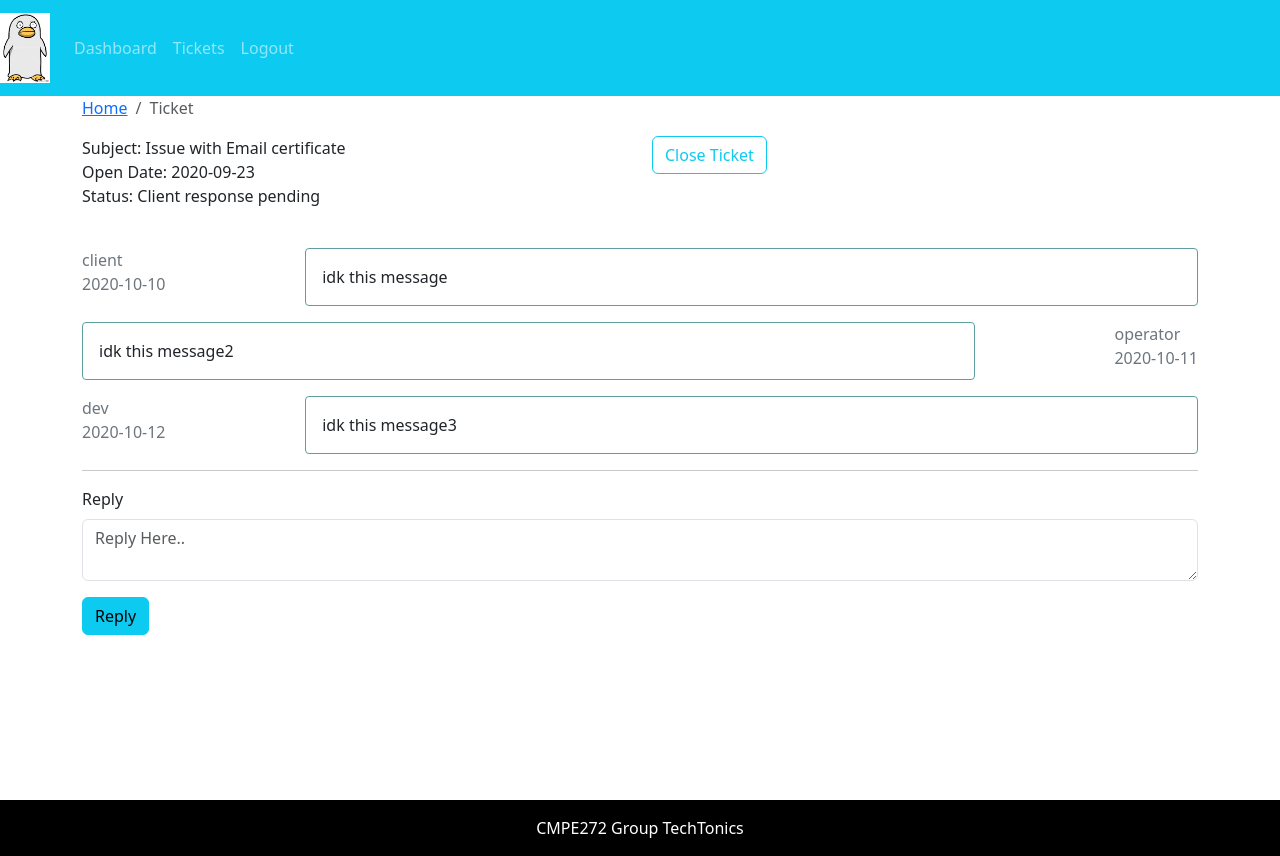
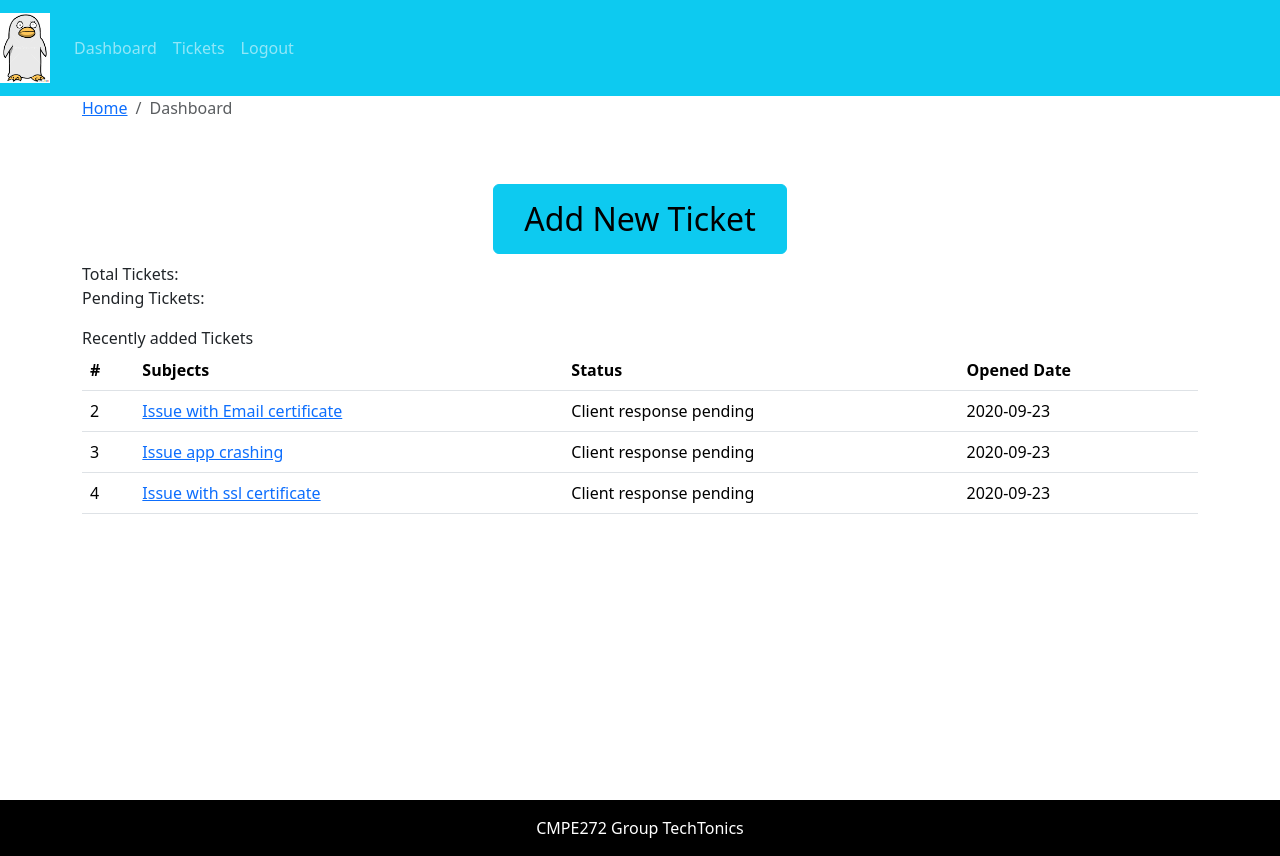
Before and after one commit to aren350/CMPE_272_Repo, a React (Create React App) app in the folder cmpe_help-desk/: page /dashboard in a window 1280 px wide. Built offline with nearby package versions, Linux system fonts and the light colour scheme.

Commit message:
react router and more functions

```diff
--- a/cmpe_help-desk/package.json
+++ b/cmpe_help-desk/package.json
@@ -12,6 +12,8 @@
     "react": "^19.1.0",
     "react-bootstrap": "^2.10.9",
     "react-dom": "^19.1.0",
+    "react-router-bootstrap": "^0.26.3",
+    "react-router-dom": "^7.5.3",
     "react-scripts": "^5.0.1",
     "web-vitals": "^2.1.4"
   },
--- a/cmpe_help-desk/src/App.js
+++ b/cmpe_help-desk/src/App.js
@@ -6,16 +6,49 @@ import { Dashboard } from './page/entry/dashboard/Dashboard.page';
 import { AddTicket } from './page/entry/new-ticket/AddTicket.page';
 import { TicketLists } from './page/ticket-listing/TicketLists.page';
 import { Ticket } from './page/entry/ticket/Ticket.page';
+import {BrowserRouter as Router,
+  Route,
+  Routes
+} from "react-router-dom"
+import React from 'react';
+import { PrivateRoute } from './components/private-route/PrivateRoute.comp';
+
 function App() {
   return (
     <div className="App">
-      {/* { <Entry/> } */}
-      <DefaultLayout>
-        {/* <Dashboard/> */}
-        {/* <AddTicket/> */}
-        {/* <TicketLists/> */}
-      <Ticket/>
-      </DefaultLayout>
+        <Routes>
+          <Route path= "/" element={<Entry/>}/>
+          <Route element={<DefaultLayout/>}>
+
+            <Route exact path= "/dashboard" element ={
+              <PrivateRoute>
+                <Dashboard/>
+              </PrivateRoute>
+              }/>
+            <Route path= "/add-ticket" element ={
+              <PrivateRoute>
+                <AddTicket/>
+              </PrivateRoute>
+
+              }/>
+            <Route path= "/tickets" element ={
+              <PrivateRoute>
+              <TicketLists/>
+              </PrivateRoute>
+              }/>
+
+
+            <Route path= "/ticket/:tid" element ={
+              <PrivateRoute>
+              <Ticket/>
+              </PrivateRoute>
+              }/>
+
+          </Route>
+
+
+
+        </Routes>
     </div>
   );
 }
--- /dev/null
+++ b/cmpe_help-desk/src/components/private-route/PrivateRoute.comp.js
@@ -0,0 +1,18 @@
+import React from 'react'
+import { Route, Redirect, Navigate } from 'react-router-dom'
+
+//fake variable replace with JWT auth
+const isAuth = true
+
+export const PrivateRoute = ({children, ...rest}) => {
+  return ( isAuth ? children: <Navigate to="/" replace />
+
+
+        // <Route
+        //     render= {() =>
+        //         (isAuth ? children : <Navigate to='/'/>)
+        //     }
+
+        // />
+  )
+}
--- a/cmpe_help-desk/src/components/ticket-table/TicketTable.comp.js
+++ b/cmpe_help-desk/src/components/ticket-table/TicketTable.comp.js
@@ -1,7 +1,7 @@
 import PropTypes from 'prop-types'
 import React from 'react'
 import { Table } from 'react-bootstrap'
-
+import { Link } from 'react-router-dom'
 export const TicketTable = ({tickets}) => {
 
   return (
@@ -18,7 +18,11 @@ export const TicketTable = ({tickets}) => {
         {tickets.length ? tickets.map(row=>
         <tr key={row.id}>
           <td>{row.id}</td>
-          <td>{row.subject}</td>
+          <td>
+            <Link to={`/ticket/${row.id}`}>
+              {row.subject}
+            </Link>
+            </td>
           <td>{row.status}</td>
           <td>{row.addedAt}</td>
         </tr>
--- a/cmpe_help-desk/src/index.js
+++ b/cmpe_help-desk/src/index.js
@@ -4,11 +4,14 @@ import './index.css';
 import App from './App';
 import reportWebVitals from './reportWebVitals';
 import "bootstrap/dist/css/bootstrap.min.css";
+import { BrowserRouter } from 'react-router-dom';
 
 const root = ReactDOM.createRoot(document.getElementById('root'));
 root.render(
   <React.StrictMode>
-    <App />
+    <BrowserRouter>
+      <App />
+    </BrowserRouter>
   </React.StrictMode>
 );
 
--- a/cmpe_help-desk/src/layout/DefaultLayout.js
+++ b/cmpe_help-desk/src/layout/DefaultLayout.js
@@ -1,15 +1,16 @@
 import React from 'react'
 import { Header } from './partials/Header.comp'
 import { Footer } from './partials/Footer.comp'
+import { Outlet } from 'react-router-dom'
 
-export const DefaultLayout = ({children}) => {
+export const DefaultLayout = () => {
   return (
     <div className='default-layout'>
         <header className='header'>
             <Header/>
         </header>
         <main className='main'>
-            {children}
+           <Outlet/>
         </main>
         <footer className='footer'>
             <Footer/>
--- a/cmpe_help-desk/src/layout/partials/Header.comp.js
+++ b/cmpe_help-desk/src/layout/partials/Header.comp.js
@@ -1,7 +1,17 @@
 import React from 'react'
-import { Navbar, Nav, NavbarBrand, NavbarCollapse, NavLink } from 'react-bootstrap'
+import { Navbar, Nav, NavbarBrand, NavbarCollapse } from 'react-bootstrap'
 import logo from "../../assets/img/ElizabethTT.png"
+import {LinkContainer} from "react-router-bootstrap"
+import { useNavigate, Link, useHistory } from 'react-router-dom'
+
 export const Header = () => {
+
+  const navigate = useNavigate()
+
+  const logOut = () =>
+    //REMOVE AUTH TOKEN HERE
+    navigate("/")
+
   return (
     <Navbar collapseOnSelect bg="info" variant="dark" expand="md">
       <Navbar.Brand>
@@ -11,11 +21,12 @@ export const Header = () => {
       <Navbar.Collapse id="basic-navbar-nav">
         <Nav className="ml-auto">
 
-            <Nav.Link>Dashboard</Nav.Link>
+            <Nav.Link as={Link} to="/dashboard">Dashboard</Nav.Link>
 
-            <Nav.Link>Tickets</Nav.Link>
+            <Nav.Link as={Link} to="/tickets">Tickets</Nav.Link>
 
-          <Nav.Link>Logout</Nav.Link>
+            <Nav.Link onClick={logOut} >Logout</Nav.Link>
+
         </Nav>
       </Navbar.Collapse>
     </Navbar>
--- a/cmpe_help-desk/src/page/entry/dashboard/Dashboard.page.js
+++ b/cmpe_help-desk/src/page/entry/dashboard/Dashboard.page.js
@@ -3,6 +3,7 @@ import { Button, Container,Col,  Row } from 'react-bootstrap'
 import { TicketTable } from '../../../components/ticket-table/TicketTable.comp'
 import tickets from '../../../assets/data/dummytickets.json'
 import { PageBreadcrumb } from '../../../components/breadcrumb/Breadcrumb.comp'
+import { Link } from 'react-router-dom'
 
 
 export const Dashboard = () => {
@@ -10,12 +11,14 @@ export const Dashboard = () => {
     <Container>
         <Row>
             <Col>
-            <PageBreadcrumb page = "Dashboard"/>
+                <PageBreadcrumb page = "Dashboard"/>
             </Col>
         </Row>
         <Row>
             <Col className='text-center mt-5 mb-2'>
-            <Button variant='info' style={{"fontSize": "2rem", padding: "10px 30px" }}>Add New Ticket</Button>
+            <Link to="/add-ticket">
+                <Button variant='info' style={{"fontSize": "2rem", padding: "10px 30px" }}>Add New Ticket</Button>
+            </Link>
             </Col>
         </Row>
         <Row>
--- a/cmpe_help-desk/src/page/entry/ticket/Ticket.page.js
+++ b/cmpe_help-desk/src/page/entry/ticket/Ticket.page.js
@@ -4,12 +4,20 @@ import { PageBreadcrumb } from '../../../components/breadcrumb/Breadcrumb.comp'
 import tickets from '../../../assets/data/dummytickets.json'
 import { MessageHistory } from '../../../components/message-history/MessageHistory.comp'
 import { UpdateTicket } from '../../../components/update_ticket/UpdateTicket.comp'
+import { useParams } from 'react-router-dom'
 
-const ticket = tickets[0]
+//const ticket = tickets[0]
 export const Ticket = () => {
+    const {tid} = useParams()
     const [message, setMessage]= useState()
+    const [ticket, setTicket] = useState({})
+    useEffect(() => {for (let i = 0; i < tickets.length; i++) {
+        if(tickets[i].id == tid){
+            setTicket(tickets[i])
+            continue
+        }
 
-    useEffect(() => {} ,[message])
+    }} ,[message,tid])
 
     const handleonChange = (e) => {
         setMessage(e.target.value)
@@ -27,6 +35,7 @@ export const Ticket = () => {
         </Row>
         <Row>
             <Col className='text-font-weight-bolder txt-secondary'>
+                {tid}
                 <div className='subject'>Subject: {ticket.subject}</div>
                 <div className='openDate'>Open Date: {ticket.addedAt}</div>
                 <div className='status'>Status: {ticket.status}</div>
@@ -35,11 +44,13 @@ export const Ticket = () => {
                 <Button variant="outline-info">Close Ticket</Button>
             </Col>
         </Row>
+        {ticket && ticket.history && (
         <Row className='mt-4'>
             <Col>
                 <MessageHistory msg={ticket.history}/>
             </Col>
         </Row>
+        )}
         <hr/>
         <Row>
                 <UpdateTicket
--- a/cmpe_help-desk/src/page/ticket-listing/TicketLists.page.js
+++ b/cmpe_help-desk/src/page/ticket-listing/TicketLists.page.js
@@ -4,8 +4,11 @@ import { PageBreadcrumb } from '../../components/breadcrumb/Breadcrumb.comp'
 import { SearchForm } from '../../components/search-form/SearchForm.comp'
 import { TicketTable } from '../../components/ticket-table/TicketTable.comp'
 import tickets from '../../assets/data/dummytickets.json'
+import {Link} from "react-router-dom"
+
 
 export const TicketLists = () => {
+
 const [str, setStr] = useState('')
 const [dispTicket, setDispTicket] =useState(tickets)
 
@@ -35,7 +38,9 @@ const searchTicket = (sttr) =>{
         </Row>
         <Row className='mt-4'>
             <Col>
+            <Link to="/add-ticket">
                 <Button variant = "info"> Add New Ticket </Button>
+            </Link>
             </Col>
             <Col className = "text-right">
                 <SearchForm handleOnchange={handleOnchange} str={str}/>
```
Also changed, not shown: 1 other file (tests, documents, lock files or other folders).
